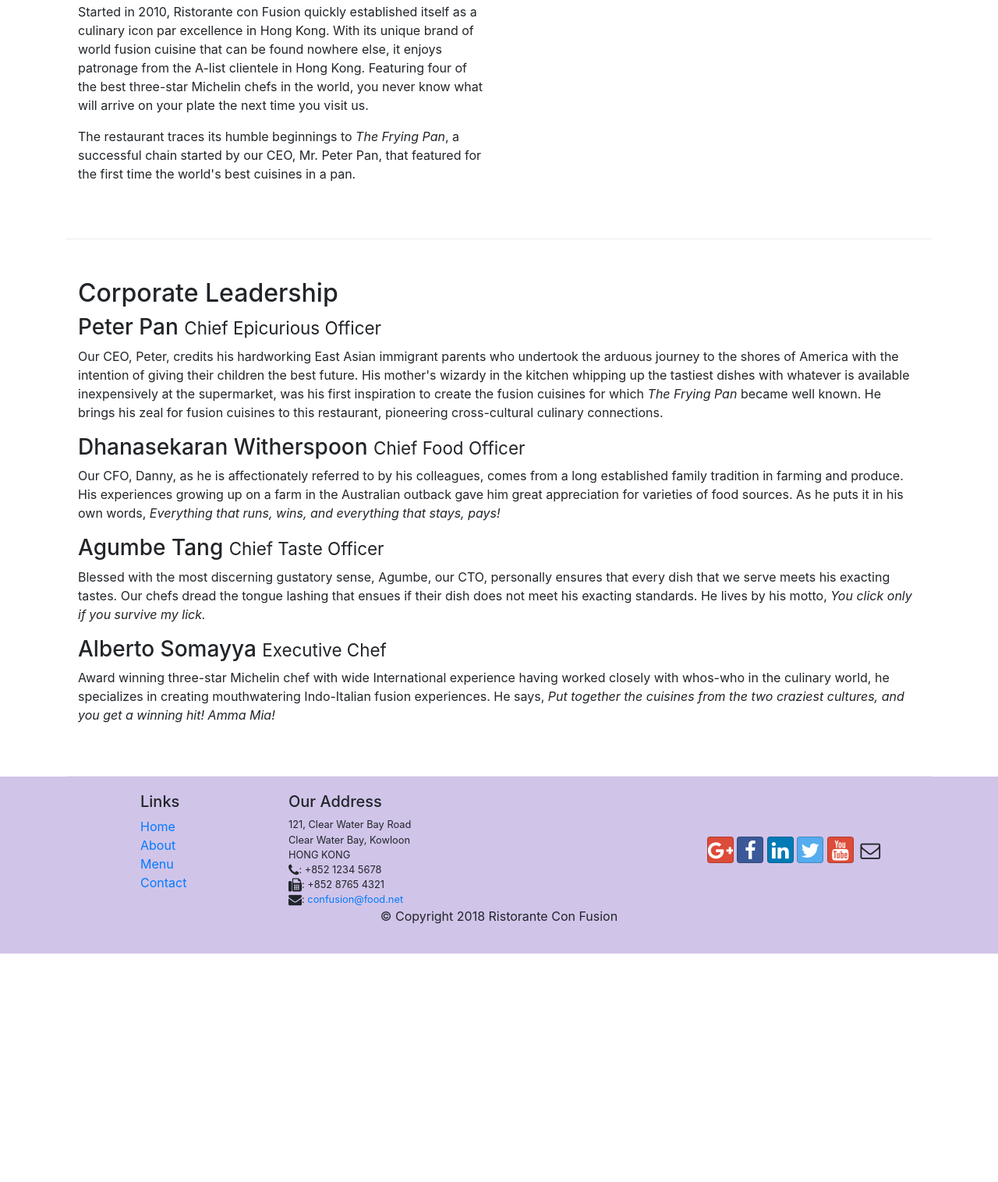
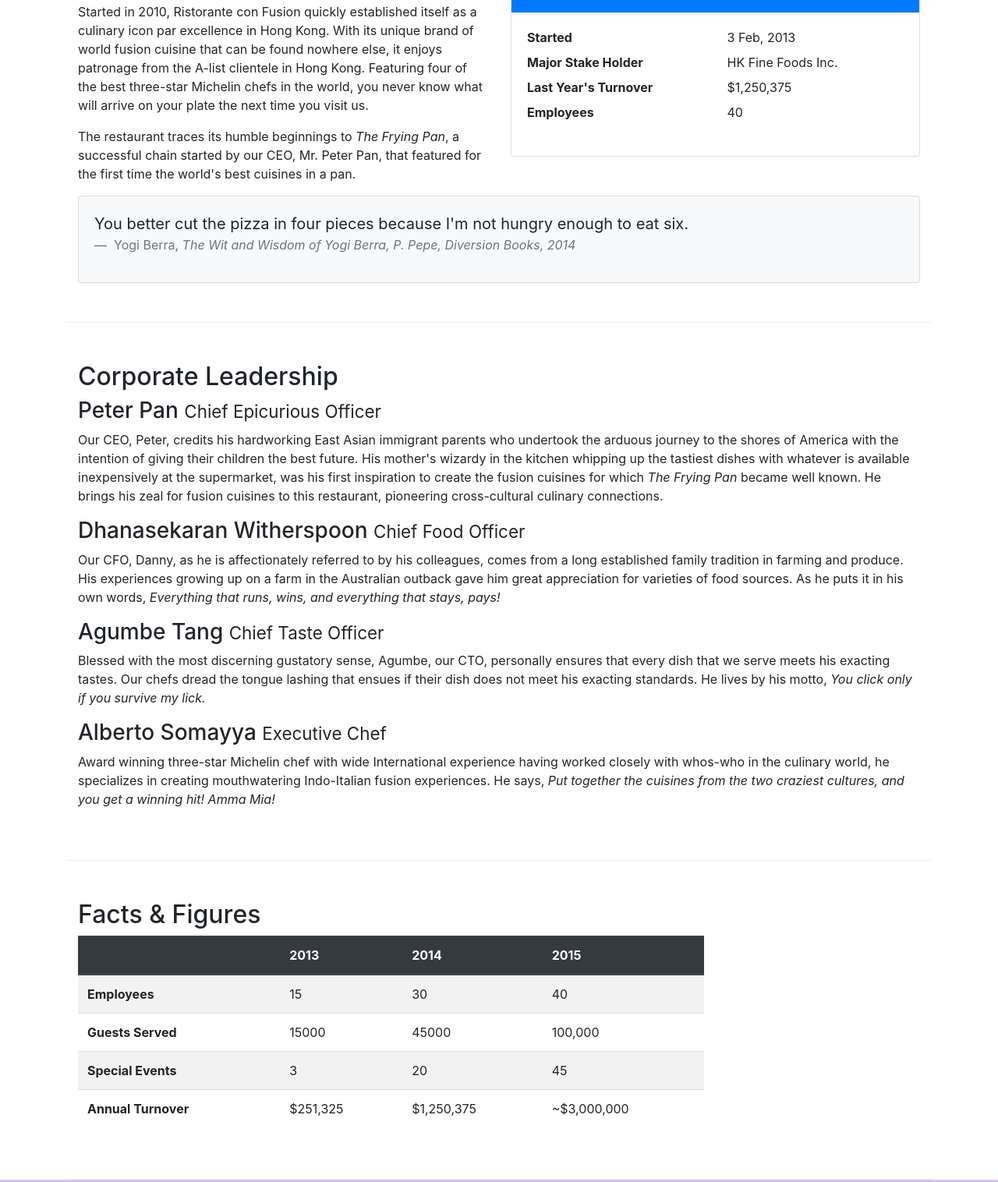
Before and after one commit to krushnatkhawale/confusion, a website: page aboutus.html in a window 1280 px wide. Shown: the part 558-2074 px from the top of the page at 78% size. Before the commit the page ends 1781 px from the top, so only its background shows below. Drawn offline with nearby package versions, Linux system fonts and the light colour scheme.

Commit message:
tables and cards

```diff
--- a/aboutus.html
+++ b/aboutus.html
@@ -66,7 +66,35 @@
                 <p>Started in 2010, Ristorante con Fusion quickly established itself as a culinary icon par excellence in Hong Kong. With its unique brand of world fusion cuisine that can be found nowhere else, it enjoys patronage from the A-list clientele in Hong Kong.  Featuring four of the best three-star Michelin chefs in the world, you never know what will arrive on your plate the next time you visit us.</p>
                 <p>The restaurant traces its humble beginnings to <em>The Frying Pan</em>, a successful chain started by our CEO, Mr. Peter Pan, that featured for the first time the world's best cuisines in a pan.</p>
             </div>
-            <div class="col-12 col-sm-6">
+            <div class="col-sm">
+                <div class="card">
+                    <h3 class="card-header bg-primary text-white">Facts At a Glance</h3>
+                    <div class="card-body">
+                        <dl class="row">
+                            <dt class="col-6">Started</dt>
+                            <dd class="col-6">3 Feb, 2013</dd>
+                            <dt class="col-6">Major Stake Holder</dt>
+                            <dd class="col-6">HK Fine Foods Inc.</dd>
+                            <dt class="col-6">Last Year's Turnover</dt>
+                            <dd class="col-6">$1,250,375</dd>
+                            <dt class="col-6">Employees</dt>
+                            <dd class="col-6">40</dd>
+                        </dl>
+                    </div>
+                </div>
+            </div>
+            <div class="col-12">
+                <div class="card card-body bg-light">
+                    <blockquote class="blockquote">
+                        <p class="mb-0">You better cut the pizza in four pieces
+                            because I'm not hungry enough to eat six.
+                        </p>
+                        <footer class="blockquote-footer">
+                            Yogi Berra,
+                            <cite title="Source Title">The Wit and Wisdom of Yogi Berra, P. Pepe, Diversion Books, 2014</cite>
+                        </footer>
+                    </blockquote>
+                </div>
             </div>
         </div>
 
@@ -84,7 +112,52 @@
                 <p class="d-none d-sm-block">Award winning three-star Michelin chef with wide International experience having worked closely with whos-who in the culinary world, he specializes in creating mouthwatering Indo-Italian fusion experiences. He says, <em>Put together the cuisines from the two craziest cultures, and you get a winning hit! Amma Mia!</em></p>
             </div>
        </div>
+       <div class="row row-content">
+           <div class="col-12 col-sm-9">
+               <h2>Facts &amp; Figures</h2>
+               <div class="table-responsive">
+                <table class="table table-striped">
+                    <thead class="thead-dark">
+                        <tr>
+                            <th>&nbsp;</th>
+                            <th>2013</th>
+                            <th>2014</th>
+                            <th>2015</th>
+                        </tr>
+                    </thead>
+                    <tbody>
+                        <tr>
+                            <th>Employees</th>
+                            <td>15</td>
+                            <td>30</td>
+                            <td>40</td>
+                        </tr>
+                        <tr>
+                            <th>Guests Served</th>
+                            <td>15000</td>
+                            <td>45000</td>
+                            <td>100,000</td>
+                        </tr>
+                        <tr>
+                            <th>Special Events</th>
+                            <td>3</td>
+                            <td>20</td>
+                            <td>45</td>
+                        </tr>
+                        <tr>
+                            <th>Annual Turnover</th>
+                            <td>$251,325</td>
+                            <td>$1,250,375</td>
+                            <td>~$3,000,000</td>
+                        </tr>
+                    </tbody>
+                </table>
+            </div>
+           </div>
+           <div class="col-12 col-sm-3">
 
+           </div>
+       </div>
     </div>
 
     <footer class="footer">
```
